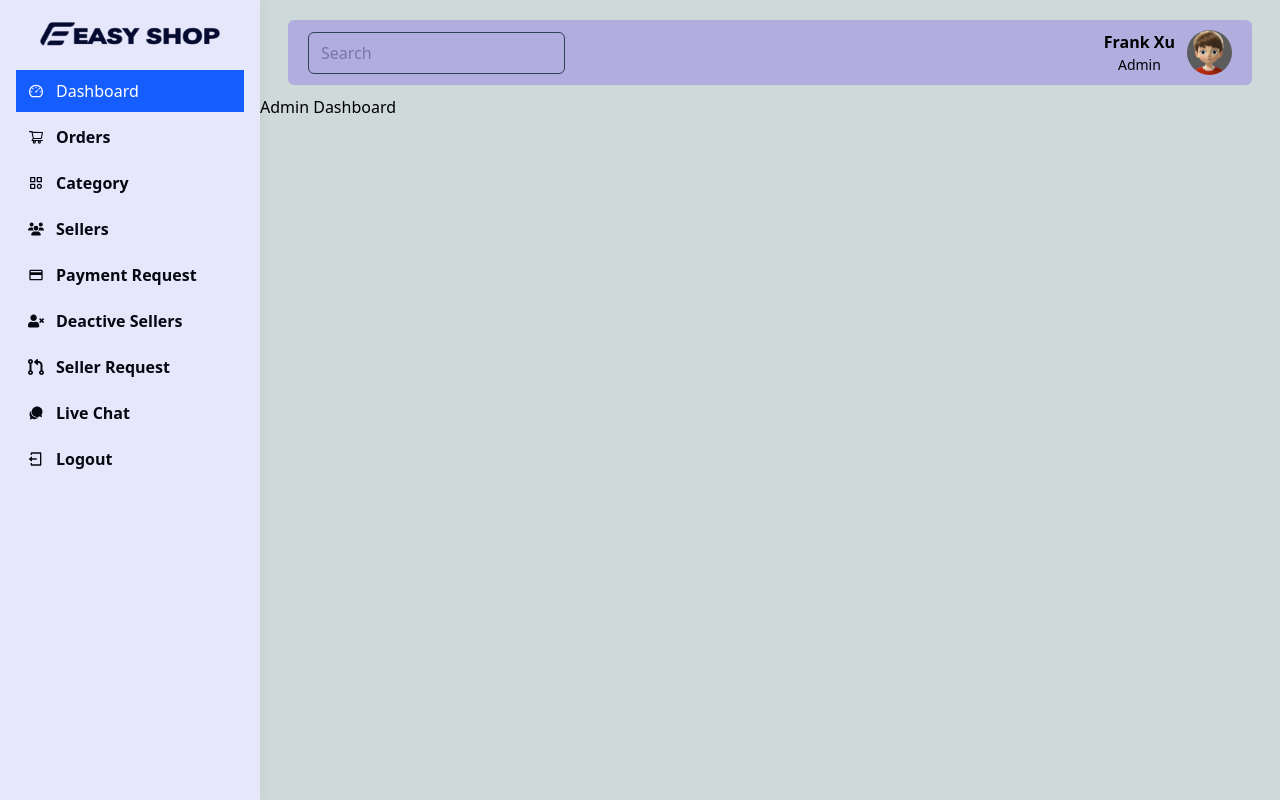
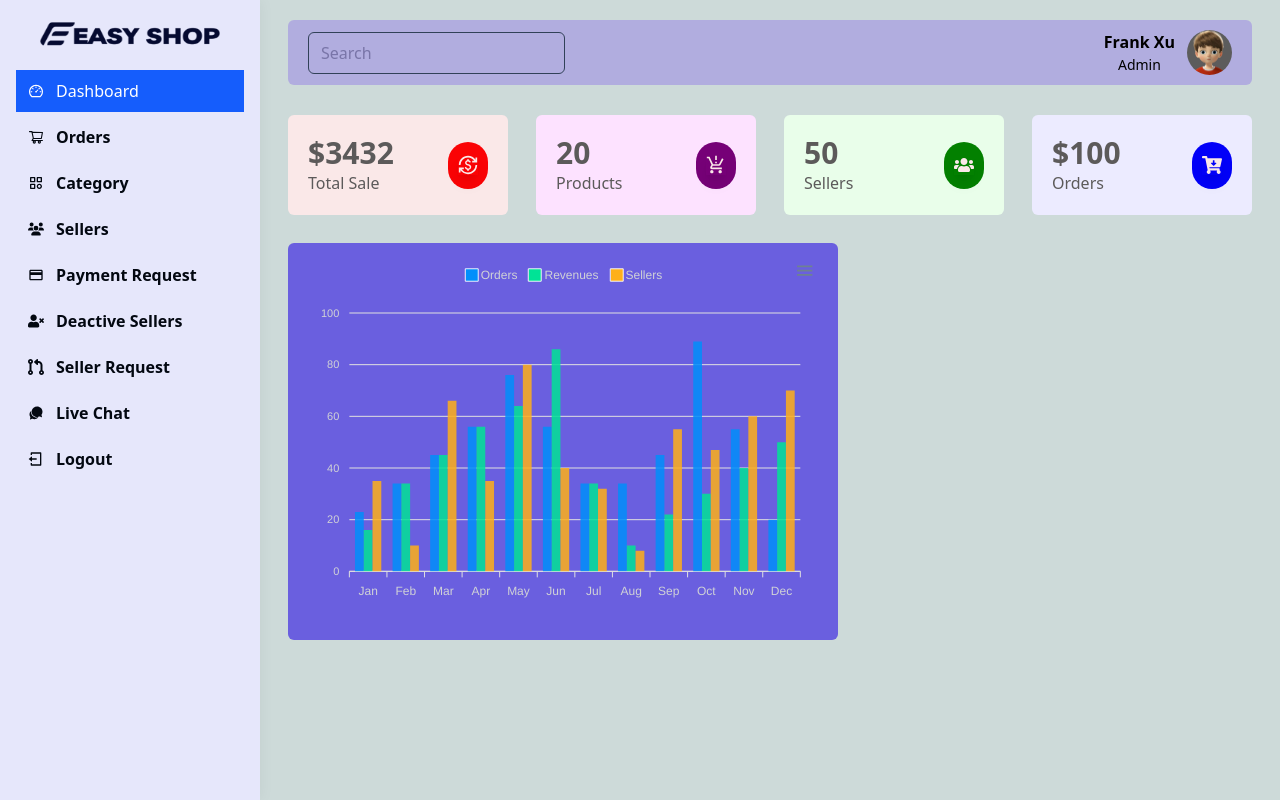
Before and after one commit to SydFrank/ShopVerse, a React (Vite) app in the folder dashboard/: page /admin/dashboard in a window 1280 px wide. Built offline with nearby package versions, Linux system fonts and the light colour scheme.

Commit message:
AdminDashboard Chart Part 1

```diff
--- a/dashboard/src/views/admin/AdminDashboard.jsx
+++ b/dashboard/src/views/admin/AdminDashboard.jsx
@@ -1,9 +1,197 @@
-import React from "react";
+/**
+ * AdminDashboard Component
+ * -------------------------
+ * This component serves as the main dashboard view for admin users.
+ * It provides a visual summary of key metrics including:
+ *  - Total Sales
+ *  - Product Count
+ *  - Seller Count
+ *  - Order Value
+ *
+ * Features:
+ * - Four statistical summary cards using Tailwind utility classes.
+ * - Interactive bar chart using `react-apexcharts` to display trends over time.
+ * - Uses static mock data for demonstration; real-time data should be fetched via API.
+ *
+ * Libraries:
+ * - Chart rendering: react-apexcharts
+ * - Icons: react-icons (Md, Fa)
+ *
+ * To Do:
+ * - Replace static values with API-integrated live data.
+ * - Enhance responsiveness for mobile views.
+ * - Add tooltips and loading states for better UX.
+ */
+
+import { MdCurrencyExchange } from "react-icons/md";
+import { MdOutlineProductionQuantityLimits } from "react-icons/md";
+import { FaUsers } from "react-icons/fa";
+import { FaCartArrowDown } from "react-icons/fa";
+import Chart from "react-apexcharts";
 
 const AdminDashboard = () => {
+  const state = {
+    // Chart data series for three metrics: Orders, Revenues, and Sellers
+    series: [
+      {
+        name: "Orders", // Label for the first dataset
+        data: [23, 34, 45, 56, 76, 56, 34, 34, 45, 89, 55, 20], // Monthly values
+      },
+      {
+        name: "Revenues",
+        data: [16, 34, 45, 56, 64, 86, 34, 10, 22, 30, 40, 50],
+      },
+      {
+        name: "Sellers",
+        data: [35, 10, 66, 35, 80, 40, 32, 8, 55, 47, 60, 70],
+      },
+    ],
+
+    // Chart appearance and configuration options
+    options: {
+      // Array of colors used for each series in the chart
+      color: ["#181ee8", "#181ee8"],
+
+      // Bar chart layout configuration
+      plotOptions: {
+        radius: 30,
+      },
+
+      // General chart configuration
+      chart: {
+        background: "transparent",
+        foreColor: "#d0d2d6",
+      },
+
+      // Disable value labels directly on chart bars
+      dataLabels: {
+        enabled: false,
+      },
+
+      // Line or bar stroke configuration (note: for bar chart, width often set to 0)
+      strock: {
+        show: true,
+        curve: ["smooth", "straight", "stepline"], // For line charts, can be 'smooth', 'straight', or 'stepline'
+        lineCap: "butt", // How line ends are drawn: 'butt', 'round', or 'square'
+        colors: "#f0f0f0", // Color of stroke (not used much in bar charts)
+        width: 0.5, // Stroke width (minimal for bar charts)
+        dashArray: 0, // Dash pattern (0 = solid line)
+      },
+
+      // X-axis labels (months of the year)
+      xaxis: {
+        categories: [
+          "Jan",
+          "Feb",
+          "Mar",
+          "Apr",
+          "May",
+          "Jun",
+          "Jul",
+          "Aug",
+          "Sep",
+          "Oct",
+          "Nov",
+          "Dec",
+        ],
+      },
+
+      // Legend position (for series names)
+      legend: {
+        position: "top", // Can be 'top', 'bottom', 'left', or 'right'
+      },
+
+      // Responsive settings for different screen sizes
+      responsive: [
+        {
+          breakpoint: 565, // Applies when screen width is less than 565px
+          yaxis: {
+            categories: [
+              "Jan",
+              "Feb",
+              "Mar",
+              "Apr",
+              "May",
+              "Jun",
+              "Jul",
+              "Aug",
+              "Sep",
+              "Oct",
+              "Nov",
+              "Dec",
+            ],
+          },
+          options: {
+            plotOptions: {
+              bar: {
+                horizontal: true, // Switch to horizontal layout for better mobile readability
+              },
+            },
+            chart: {
+              height: "550px", // Increase height on small devices for better spacing
+            },
+          },
+        },
+      ],
+    },
+  };
+
   return (
-    <div>
-      <h1>Admin Dashboard</h1>
+    <div className="px-2 md:px-7 py-5">
+      <div className="w-full grid grid-cols-1 sm:grid-cols-2 md:grid-cols-2 lg:grid-cols-4 gap-7">
+        <div className="flex justify-between items-center p-5 bg-[#fae8e8] rounded-md gap-3">
+          <div className="flex flex-col justify-start items-start text-[#5c5a5a]">
+            <h2 className="text-3xl font-bold ">$3432</h2>
+            <span className="text-md font-medium">Total Sale</span>
+          </div>
+          <div className="w-[40px] h-[47px] rounded-full bg-[#fa0305] flex justify-center items-center text-xl">
+            <MdCurrencyExchange className="text-[#fae8e8] shadow-lg" />
+          </div>
+        </div>
+
+        <div className="flex justify-between items-center p-5 bg-[#fde2ff] rounded-md gap-3">
+          <div className="flex flex-col justify-start items-start text-[#5c5a5a]">
+            <h2 className="text-3xl font-bold ">20</h2>
+            <span className="text-md font-medium">Products</span>
+          </div>
+          <div className="w-[40px] h-[47px] rounded-full bg-[#760077] flex justify-center items-center text-xl">
+            <MdOutlineProductionQuantityLimits className="text-[#fae8e8] shadow-lg" />
+          </div>
+        </div>
+
+        <div className="flex justify-between items-center p-5 bg-[#e9feea] rounded-md gap-3">
+          <div className="flex flex-col justify-start items-start text-[#5c5a5a]">
+            <h2 className="text-3xl font-bold ">50</h2>
+            <span className="text-md font-medium">Sellers</span>
+          </div>
+          <div className="w-[40px] h-[47px] rounded-full bg-[#038000] flex justify-center items-center text-xl">
+            <FaUsers className="text-[#fae8e8] shadow-lg" />
+          </div>
+        </div>
+
+        <div className="flex justify-between items-center p-5 bg-[#ecebff] rounded-md gap-3">
+          <div className="flex flex-col justify-start items-start text-[#5c5a5a]">
+            <h2 className="text-3xl font-bold ">$100</h2>
+            <span className="text-md font-medium">Orders</span>
+          </div>
+          <div className="w-[40px] h-[47px] rounded-full bg-[#0200f8] flex justify-center items-center text-xl">
+            <FaCartArrowDown className="text-[#fae8e8] shadow-lg" />
+          </div>
+        </div>
+      </div>
+
+      <div className="w-full flex flex-wrap mt-7 ">
+        <div className="w-full lg:w-7/12 lg:pr-3 ">
+          <div className="w-full bg-[#6a5fdf] p-4 rounded-md">
+            <Chart
+              options={state.options}
+              series={state.series}
+              type="bar"
+              height={350}
+            />
+          </div>
+        </div>
+      </div>
     </div>
   );
 };
```
